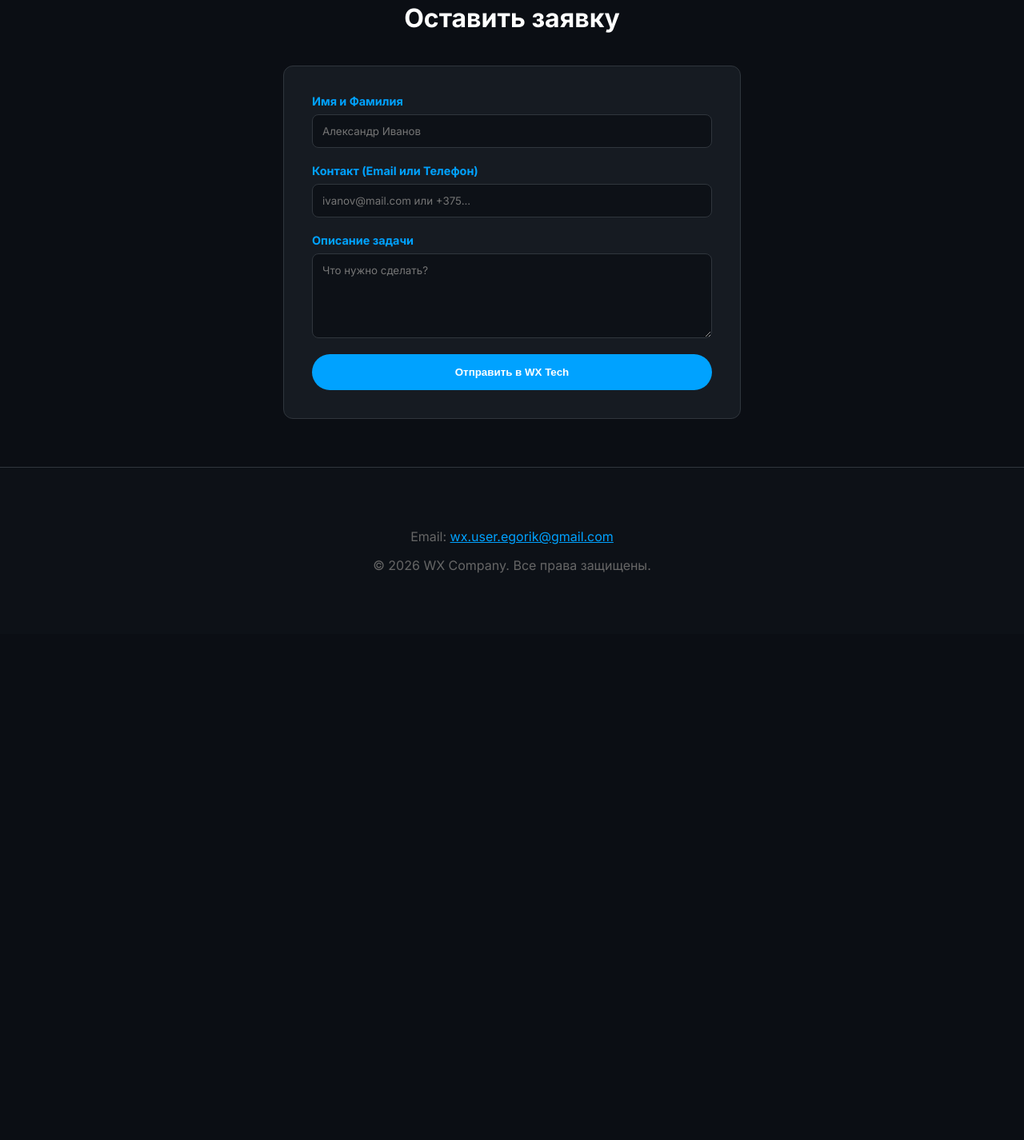
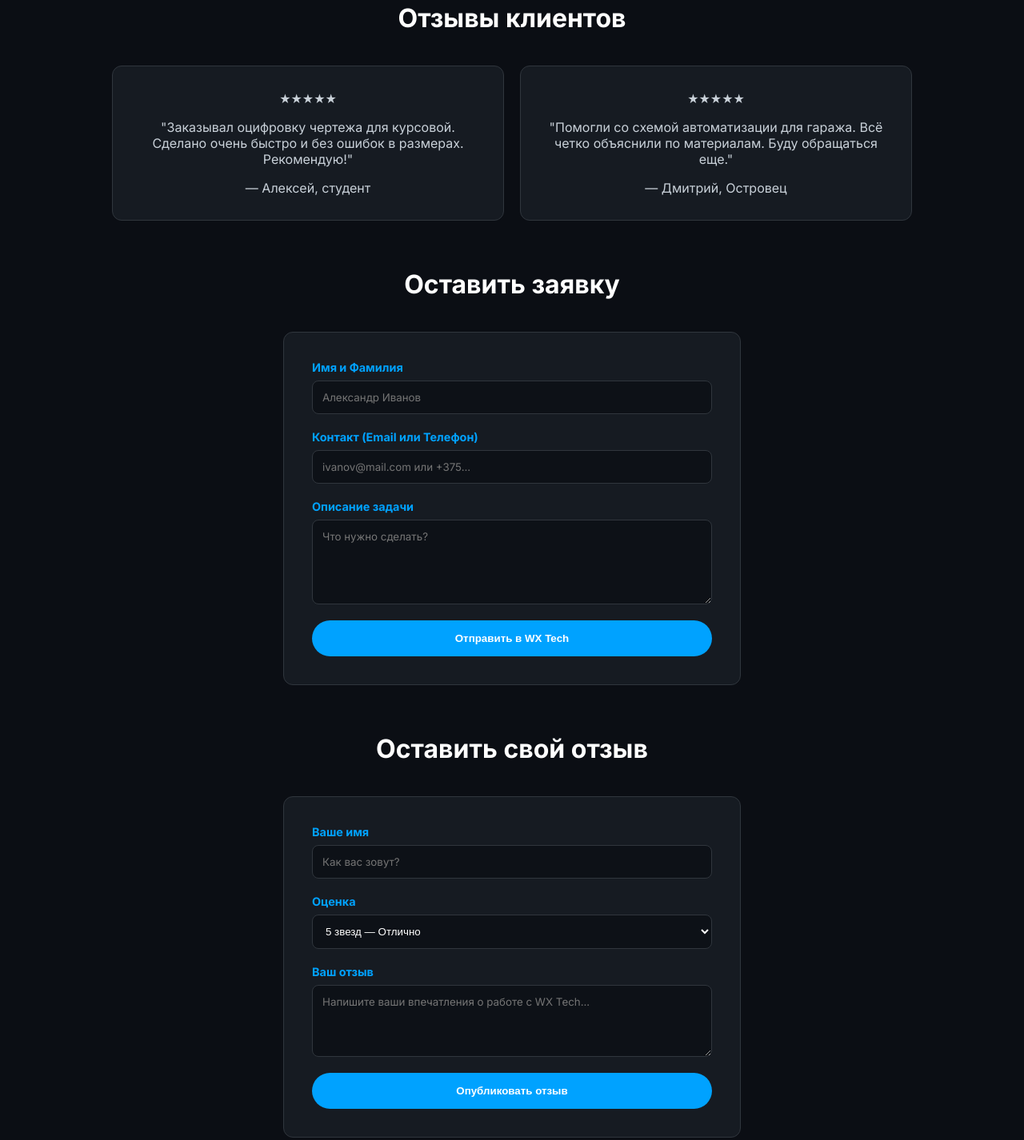
Before and after one commit to wxuseregorik-ship-it/wx-site, a plain HTML site: page index.html in a window 1280 px wide. Shown: the part 1285-2711 px from the top of the page at 80% size. Before the commit the page ends 2078 px from the top, so only its background shows below. Drawn offline with Linux system fonts and the light colour scheme.

Commit message:
Update index.html

```diff
--- a/index.html
+++ b/index.html
@@ -13,9 +13,11 @@
 </head>
 <body>
     <nav>
+        <a href="about.html">О компании</a>
         <a href="#services">Услуги</a>
         <a href="#price">Цены</a>
         <a href="#portfolio">Работы</a>
+        <a href="#reviews">Отзывы</a>
         <a href="#contact-form">Заказать</a>
     </nav>
 
@@ -48,10 +50,29 @@
         <p>Раздел в процессе наполнения реальными кейсами.</p>
     </div>
 
+    <div class="container" id="reviews">
+        <h2 class="section-title">Отзывы клиентов</h2>
+            <div class="card-grid">
+                <div class="card review-card">
+                    <div class="stars">★★★★★</div>
+                        <p>"Заказывал оцифровку чертежа для курсовой. Сделано очень быстро и без ошибок в размерах. Рекомендую!"</p>
+                        <span class="client-name">— Алексей, студент</span>
+    </div>
+
+        <div class="card review-card">
+            <div class="stars">★★★★★</div>
+            <p>"Помогли со схемой автоматизации для гаража. Всё четко объяснили по материалам. Буду обращаться еще."</p>
+            <span class="client-name">— Дмитрий, Островец</span>
+        </div>
+        </div>
+    </div>
+
+
+
     <div class="container" id="contact-form">
         <h2 class="section-title">Оставить заявку</h2>
         <div class="form-container">
-            <form action="https://formspree.io/f/твой_id" method="POST">
+            <form action="https://formspree.io/f/xlgalrjq" method="POST">
                 <div class="form-group">
                     <label>Имя и Фамилия</label>
                     <input type="text" name="name" placeholder="Александр Иванов" required pattern="^[А-Яа-яЁёA-Za-z]+\s[А-Яа-яЁёA-Za-z]+$">
@@ -69,12 +90,39 @@
         </div>
     </div>
 
+    <div class="container" id="add-review">
+        <h2 class="section-title">Оставить свой отзыв</h2>
+            <div class="form-container">
+                <form action="https://formspree.io/f/xwvazvny" method="POST">
+                <div class="form-group">
+                    <label>Ваше имя</label>
+                    <input type="text" name="client_name" placeholder="Как вас зовут?" required pattern="^[А-Яа-яЁёA-Za-z]+\s[А-Яа-яЁёA-Za-z]+$">
+                </div>
+                <div class="form-group">
+                    <label>Оценка</label>
+                    <select name="rating" style="width: 100%; padding: 12px; background: #0d1117; border: 1px solid #30363d; border-radius: 8px; color: white;">
+                        <option value="5">5 звезд — Отлично</option>
+                        <option value="4">4 звезды — Хорошо</option>
+                        <option value="3">3 звезды — Удовлетворительно</option>
+                        <option value="2">2 звезды — Плохо</option>
+                        <option value="1">1 звезда — Ужасно</option>
+                    </select>
+                </div>
+                <div class="form-group">
+                    <label>Ваш отзыв</label>
+                    <textarea name="review_text" rows="4" placeholder="Напишите ваши впечатления о работе с WX Tech..." required minlength="10"></textarea>
+                </div>
+                    <button type="submit" class="btn" style="width: 100%;">Опубликовать отзыв</button>
+                </form>
+            </div>
+    </div>
+
     <footer>
         <p>Email: <a href="mailto:wx.user.egorik@gmail.com" style="color: var(--main-blue);">wx.user.egorik@gmail.com</a></p>
         <p>&copy; 2026 WX Company. Все права защищены.</p>
     </footer>
 
-    <a href="https://t.me/твой_ник" class="tg-button" target="_blank">
+    <a href="https://t.me/user_egor" class="tg-button" target="_blank">
         <i class="fab fa-telegram-plane"></i> <span>Написать в TG</span>
     </a>
 </body>
```
